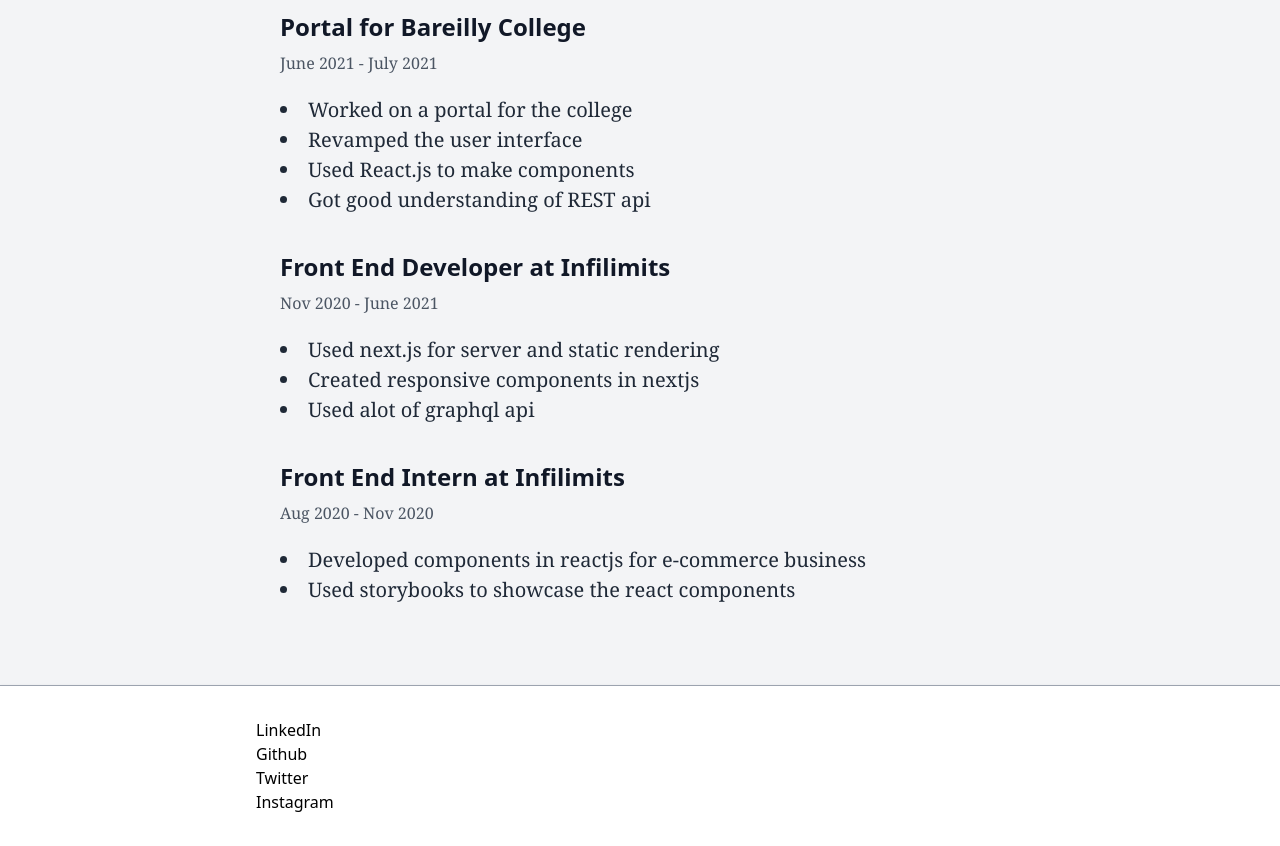
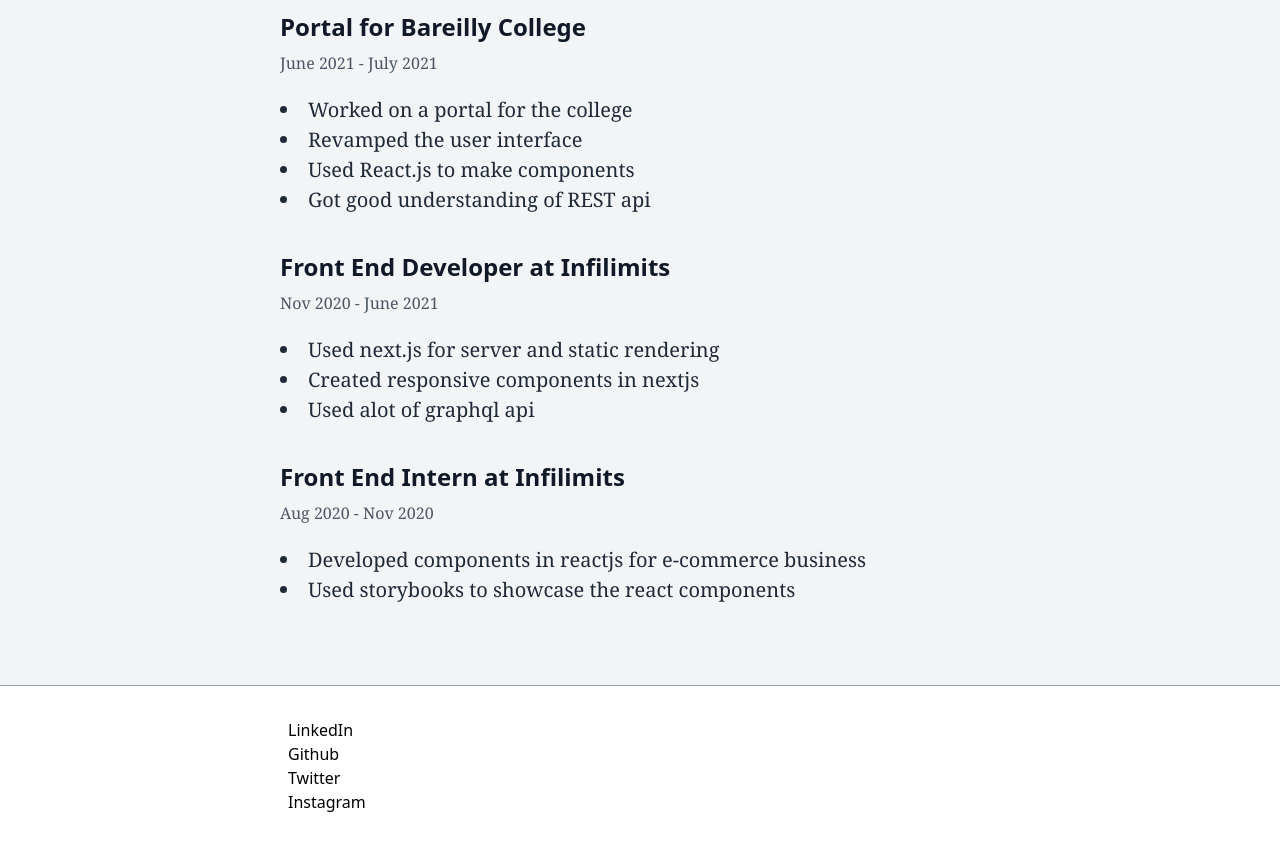
Before and after one commit to pulkitgangwar/pulkitgangwar, a plain HTML site: page index.html in a window 1280 px wide. Shown: the part 711-1557 px from the top of the page. Drawn offline with nearby package versions, Linux system fonts and the light colour scheme.

```diff
--- a/index.html
+++ b/index.html
@@ -121,7 +121,7 @@
     </div>
 
     <footer class="bg-white border-t border-gray-400 shadow w-full">
-      <div class="md:max-w-3xl mx-auto pt-8 pb-8 cursor-pointer">
+      <div class="md:max-w-3xl mx-auto pt-8 pb-8 pl-8 cursor-pointer">
         <div>
           <a class="hover:underline">LinkedIn</a>
         </div>
```
